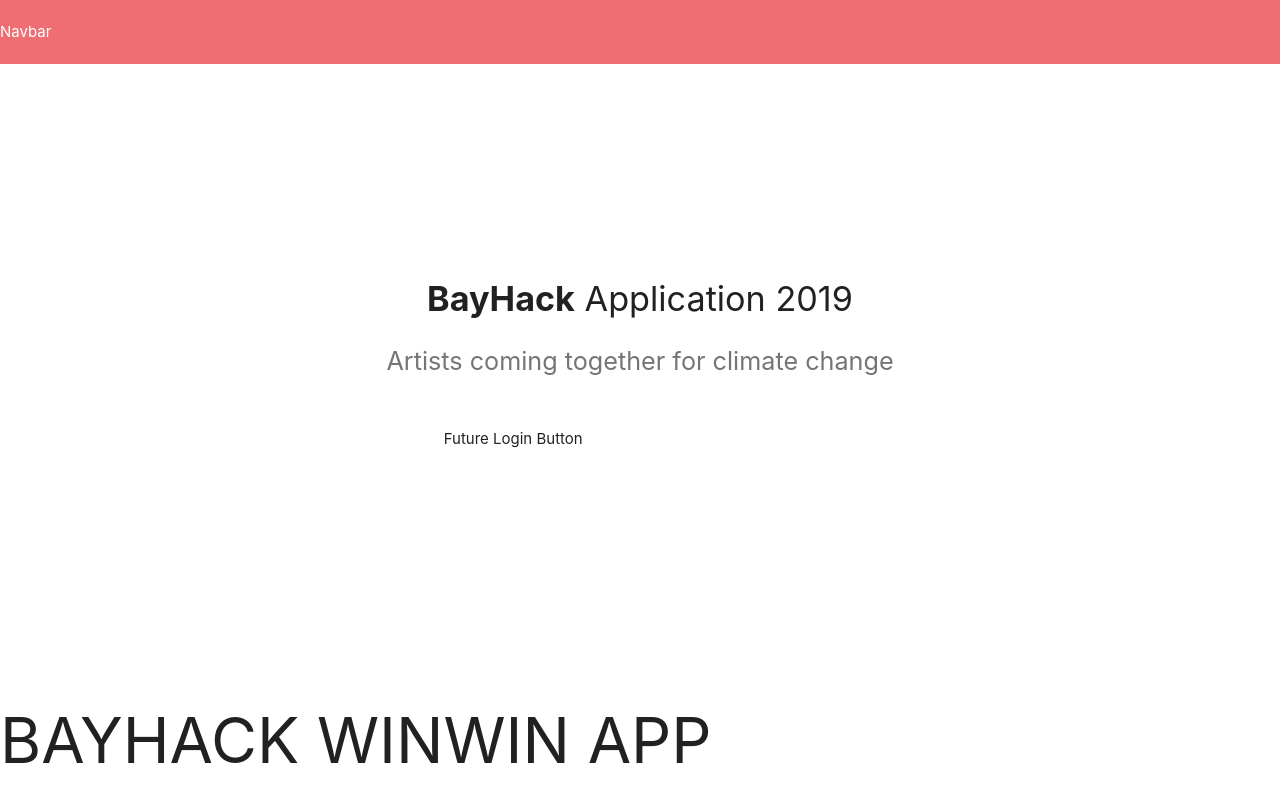
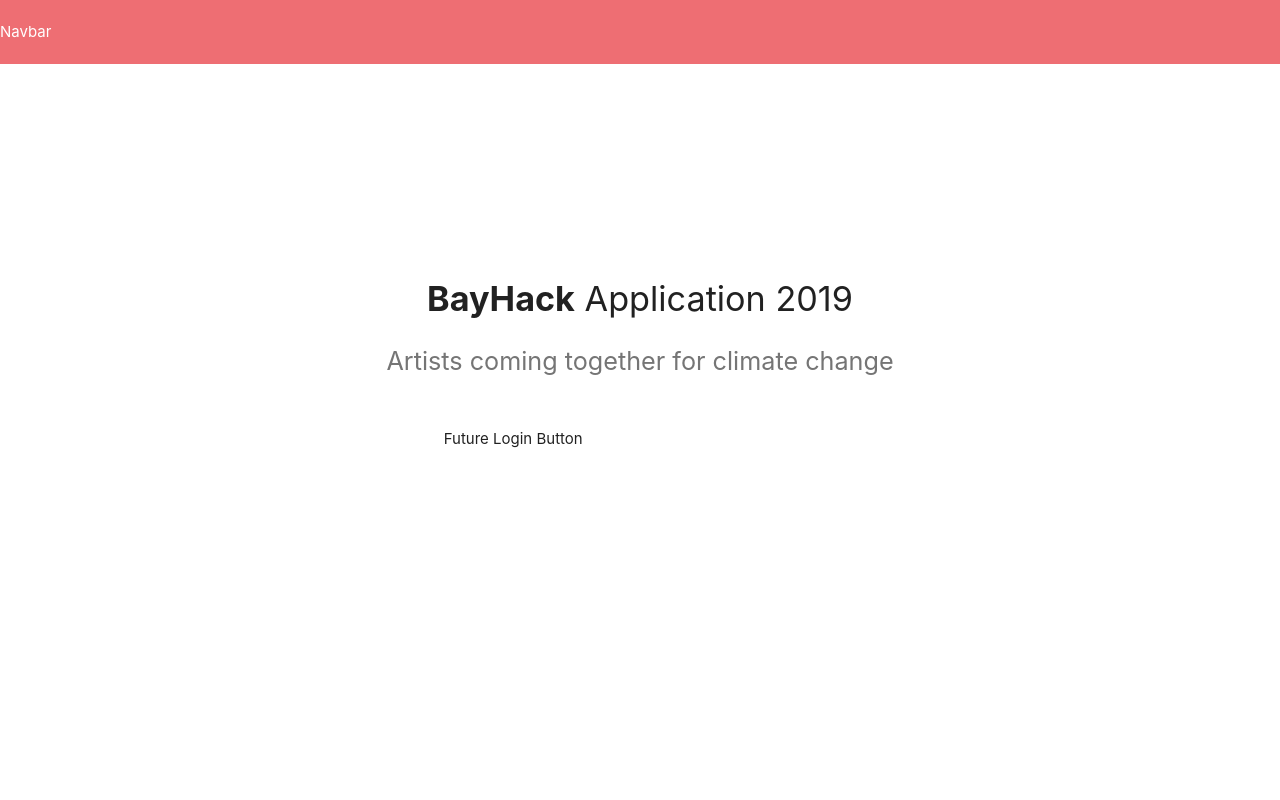
Before and after one commit to kjwilsondev/bayhack-winwinapp, a React (Create React App) app in the folder client/: page / in a window 1280 px wide. Built offline with nearby package versions, Linux system fonts and the light colour scheme.

Commit message:
took out materialize :lock:

```diff
--- a/client/src/App.js
+++ b/client/src/App.js
@@ -9,7 +9,6 @@
       <div className="App">
         <Navbar />
         <Landing />
-        <h1>BAYHACK WINWIN APP</h1>
       </div>
     );
   }
--- a/package.json
+++ b/package.json
@@ -10,7 +10,6 @@
     "express": "^4.17.1",
     "is-empty": "^1.2.0",
     "jsonwebtoken": "^8.5.1",
-    "materialize-css": "^1.0.0-rc.2",
     "mongoose": "^5.6.8",
     "passport": "^0.4.0",
     "passport-jwt": "^4.0.0",
```
Also changed, not shown: client/src/components/auth/Login.js (added), client/src/components/auth/Register.js (added), 1 other file (tests, documents, lock files or other folders).
